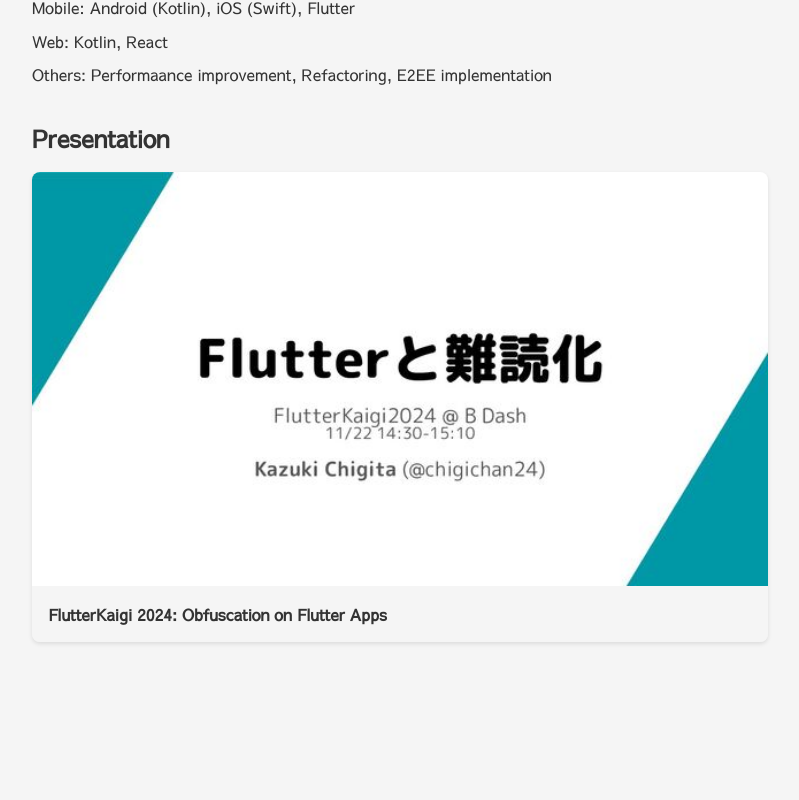
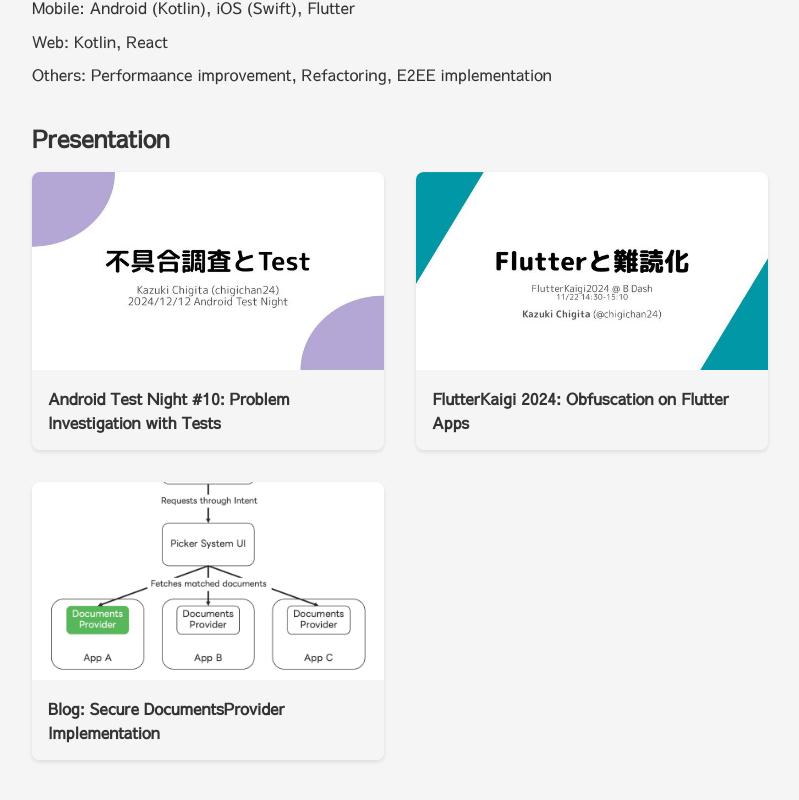
Before and after one commit to chigichan24/chigichan24.github.io, a React (Vite) app: page /#/about in a window 1280 px wide. Shown: the part 896-1696 px from the top of the page, without its empty margins (240-1039 px from the left). Before the commit the page ends 1602 px from the top, so only its background shows below. Built offline with nearby package versions, Linux system fonts and the light colour scheme.

Commit message:
Add presentation contents

```diff
--- a/src/components/Presentation.tsx
+++ b/src/components/Presentation.tsx
@@ -35,11 +35,21 @@
   return (
     <div className="presentations-grid">
       <PresentationItem
+        imageUrl="/presentations/androidtestnight2024.jpg"
+        titleKey="about.presentation.androidtestnight2024.title"
+        contentUrlKey="about.presentation.androidtestnight2024.speakerdeck"
+      />
+      <PresentationItem
         imageUrl="/presentations/flutterkaigi2024.jpg"
         titleKey="about.presentation.flutterkaigi2024.title"
         contentUrlKey="about.presentation.flutterkaigi2024.speakerdeck"
         youtubeUrlKey="about.presentation.flutterkaigi2024.youtube"
       />
+      <PresentationItem
+        imageUrl="/presentations/documentsprovider2024.jpg"
+        titleKey="about.presentation.documentsprovider2024.title"
+        contentUrlKey="about.presentation.documentsprovider2024.speakerdeck"
+      />
     </div>
   );
 }
--- a/src/contexts/LanguageContext.tsx
+++ b/src/contexts/LanguageContext.tsx
@@ -46,7 +46,11 @@
     "about.presentation": "Presentation",
     "about.presentation.flutterkaigi2024.title": "FlutterKaigi 2024: Obfuscation on Flutter Apps",
     "about.presentation.flutterkaigi2024.speakerdeck": "https://speakerdeck.com/chigichan24/fluttertonan-du-hua",
-    "about.presentation.flutterkaigi2024.youtube": "https://www.youtube.com/watch?v=x2jMRJe_bSY"
+    "about.presentation.flutterkaigi2024.youtube": "https://www.youtube.com/watch?v=x2jMRJe_bSY",
+    "about.presentation.androidtestnight2024.title": "Android Test Night #10: Problem Investigation with Tests",
+    "about.presentation.androidtestnight2024.speakerdeck": "https://speakerdeck.com/chigichan24/problem-investigation-with-tests",
+    "about.presentation.documentsprovider2024.title": "Blog: Secure DocumentsProvider Implementation",
+    "about.presentation.documentsprovider2024.speakerdeck": "https://techblog.lycorp.co.jp/ja/20240828a",
   },
   ja: {
     "home": "Home",
@@ -79,7 +83,11 @@
     "about.presentation": "プレゼンテーション",
     "about.presentation.flutterkaigi2024.title": "FlutterKaigi 2024: Flutterと難読化",
     "about.presentation.flutterkaigi2024.speakerdeck": "https://speakerdeck.com/chigichan24/fluttertonan-du-hua",
-    "about.presentation.flutterkaigi2024.youtube": "https://www.youtube.com/watch?v=x2jMRJe_bSY"
+    "about.presentation.flutterkaigi2024.youtube": "https://www.youtube.com/watch?v=x2jMRJe_bSY",
+    "about.presentation.androidtestnight2024.title": "Android Test Night #10: 不具合調査とTest",
+    "about.presentation.androidtestnight2024.speakerdeck": "https://speakerdeck.com/chigichan24/problem-investigation-with-tests",
+    "about.presentation.documentsprovider2024.title": "Blog: DocumentsProviderによるデータアクセスをよりセキュアにする工夫",
+    "about.presentation.documentsprovider2024.speakerdeck": "https://techblog.lycorp.co.jp/ja/20240828a",
   }
 };
 
```
Also changed, not shown: public/presentations/androidtestnight2024.jpg (added), public/presentations/documentsprovider2024.jpg (added).
